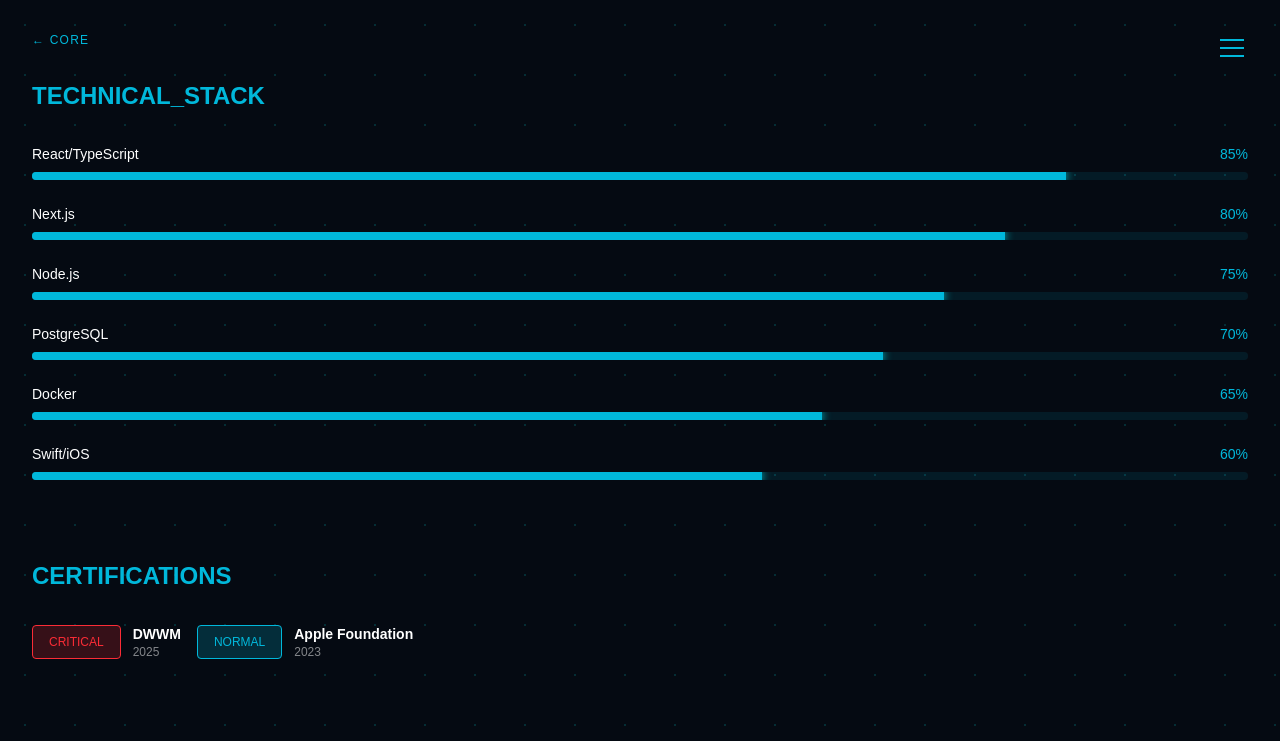
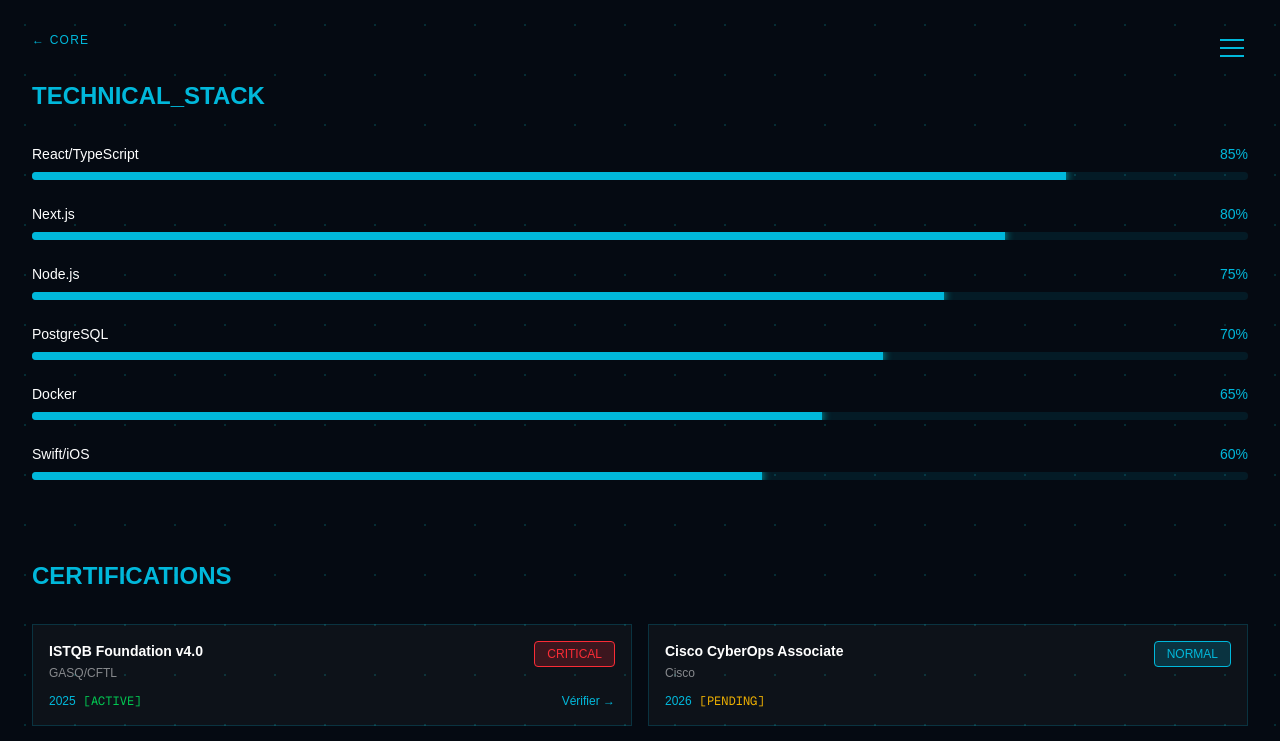
Before and after one commit to kydoCode/portfolio-front-2026, a Next.js app: page /capabilities in a window 1280 px wide. Shown: the top 741 px of the page. Built offline with nearby package versions, Linux system fonts and the light colour scheme.

Commit message:
US-016: Section certifications - ISTQB [ACTIVE] + Cisco CyberOps [PENDING] + C2i [ACTIVE]

```diff
--- a/src/app/capabilities/page.tsx
+++ b/src/app/capabilities/page.tsx
@@ -28,9 +28,12 @@
   ];
 
   const certifications = [
-    { name: 'DWWM', status: 'CRITICAL', year: 2025 },
-    { name: 'Apple Foundation', status: 'NORMAL', year: 2023 }
+    { name: 'ISTQB Foundation v4.0', status: 'CRITICAL', year: 2025, org: 'GASQ/CFTL', link: 'https://www.cftl.fr', state: 'ACTIVE' },
+    { name: 'Cisco CyberOps Associate', status: 'NORMAL', year: 2026, org: 'Cisco', link: null, state: 'PENDING' },
+    { name: 'C2i Niveau 1', status: 'NORMAL', year: 2014, org: 'Université', link: null, state: 'ACTIVE' }
   ];
+
+
 
   return (
     <div className="min-h-screen bg-[#050a12] text-white overflow-x-hidden" style={{ backgroundImage: 'radial-gradient(rgba(0, 245, 255, 0.15) 1px, transparent 1px)', backgroundSize: '50px 50px' }}>
@@ -77,22 +80,44 @@
           </div>
         </div>
 
-        {/* BADGES CERTIFICATIONS */}
+        {/* CERTIFICATIONS */}
         <div className="mb-20">
           <h2 className="text-2xl font-bold uppercase mb-8 text-cyan-500">Certifications</h2>
-          <div className="flex gap-4">
+          <div className="grid grid-cols-1 md:grid-cols-2 gap-4">
             {certifications.map((cert, i) => (
-              <div key={i} className="flex items-center gap-3">
-                <span className={`px-4 py-2 border text-xs rounded ${
+              <div key={i} className="border border-cyan-500/20 p-4 bg-white/[0.03] hover:border-cyan-500/50 transition-all">
+                <div className="flex items-start justify-between mb-2">
+                  <div className="flex-1">
+                    <h3 className="text-sm font-bold">{cert.name}</h3>
+                    <p className="text-xs opacity-50 mt-1">{cert.org}</p>
+                  </div>
+                  <span className={`px-3 py-1 border text-xs rounded whitespace-nowrap ${
                     cert.status === 'CRITICAL'
                       ? 'bg-red-500/20 border-red-500 text-red-500'
                       : 'bg-cyan-500/20 border-cyan-500 text-cyan-500'
                   }`}>
                     {cert.status}
                   </span>
-                <div>
-                  <div className="text-sm font-bold">{cert.name}</div>
-                  <div className="text-xs opacity-50">{cert.year}</div>
+                </div>
+                <div className="flex items-center justify-between mt-3">
+                  <div className="flex items-center gap-2">
+                    <span className="text-xs text-cyan-500">{cert.year}</span>
+                    <span className={`text-xs font-mono ${
+                      cert.state === 'ACTIVE' ? 'text-green-500' : cert.state === 'PENDING' ? 'text-yellow-500' : 'text-cyan-500'
+                    }`}>
+                      [{cert.state}]
+                    </span>
+                  </div>
+                  {cert.link && (
+                    <a
+                      href={cert.link}
+                      target="_blank"
+                      rel="noopener noreferrer"
+                      className="text-xs text-cyan-500 hover:text-white transition-colors"
+                    >
+                      Vérifier →
+                    </a>
+                  )}
                 </div>
               </div>
             ))}
```
Lines whose indentation alone changed are shown as unchanged.
